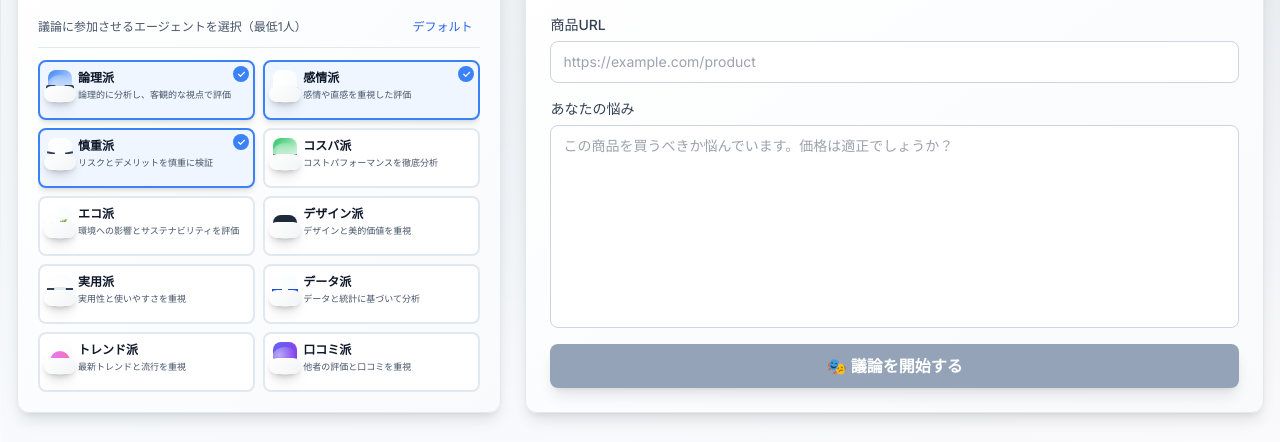
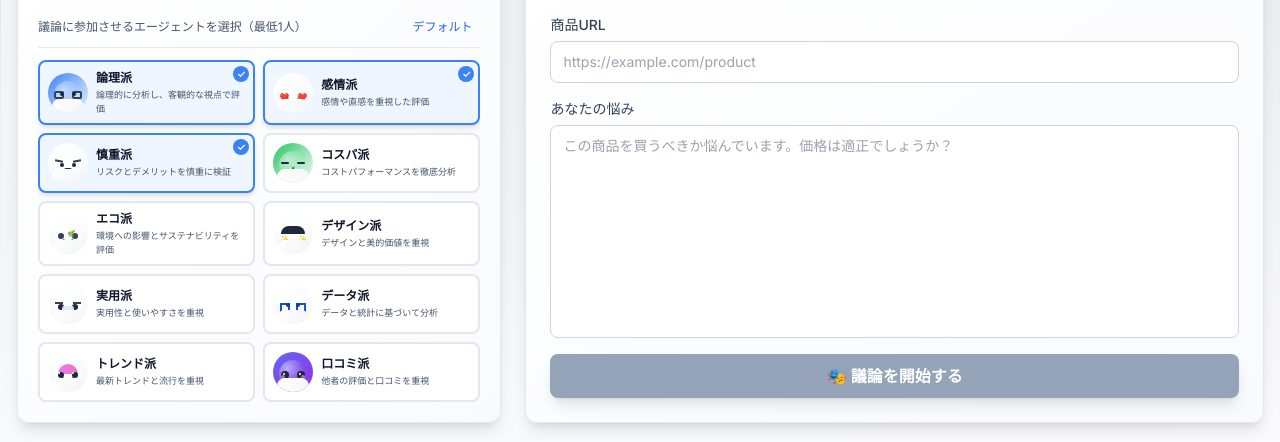
Before and after one commit to SaKana6535/shopping-colosseum, a Next.js app in the folder frontend/: page / in a window 1280 px wide. Shown: the part 347-789 px from the top of the page. Built offline with nearby package versions, Linux system fonts and the light colour scheme; no server answers.

Commit message:
fix: AIエージェントの顔のレイアウト崩れを修正

```diff
--- a/frontend/components/AgentSelector.tsx
+++ b/frontend/components/AgentSelector.tsx
@@ -69,7 +69,7 @@ export default function AgentSelector({ selectedAgents, onAgentsChange }: AgentS
                   onClick={() => toggleAgent(config.role)}
                   disabled={isOnlyOne}
                   className={`
-                    relative p-2 rounded-lg border-2 text-left transition-all h-[60px]
+                    relative p-2 rounded-lg border-2 text-left transition-all
                     ${isSelected
                       ? 'bg-blue-50 dark:bg-blue-900/20 border-blue-500 dark:border-blue-600 shadow-md'
                       : 'bg-white dark:bg-slate-800 border-slate-200 dark:border-slate-700 hover:border-slate-300 dark:hover:border-slate-600'
@@ -77,9 +77,9 @@ export default function AgentSelector({ selectedAgents, onAgentsChange }: AgentS
                     ${isOnlyOne ? 'opacity-60 cursor-not-allowed' : 'cursor-pointer hover:scale-102'}
                   `}
                 >
-                  <div className="flex items-start gap-1.5 h-full">
+                  <div className="flex items-center gap-2">
                     <div className={`
-                      w-6 h-6 rounded-lg flex items-center justify-center flex-shrink-0
+                      w-10 h-10 rounded-full flex items-center justify-center flex-shrink-0 overflow-hidden
                       ${config.bgColor}
                     `}>
                       <AvatarIcon role={config.role} skinColor={config.skinColor} />
```
